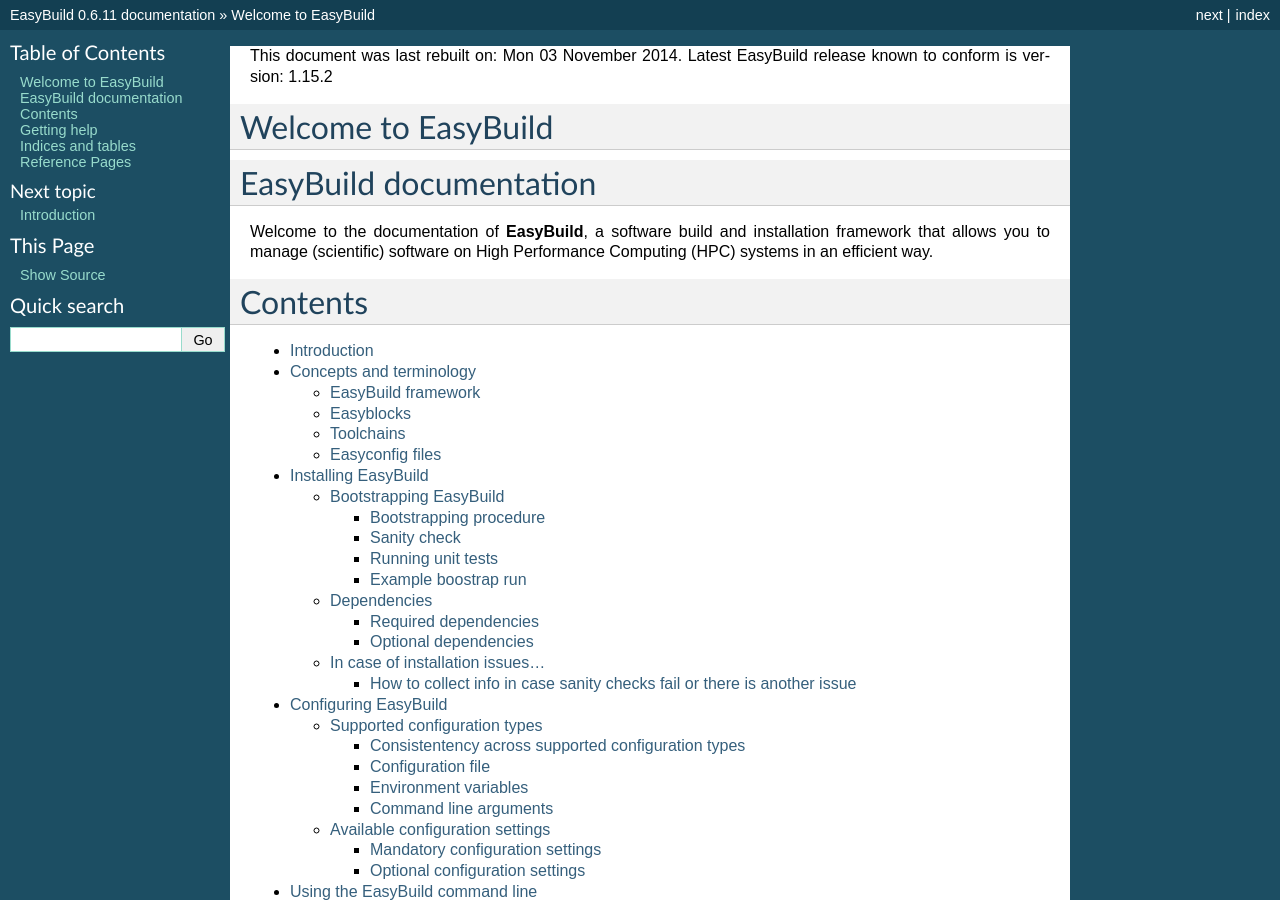
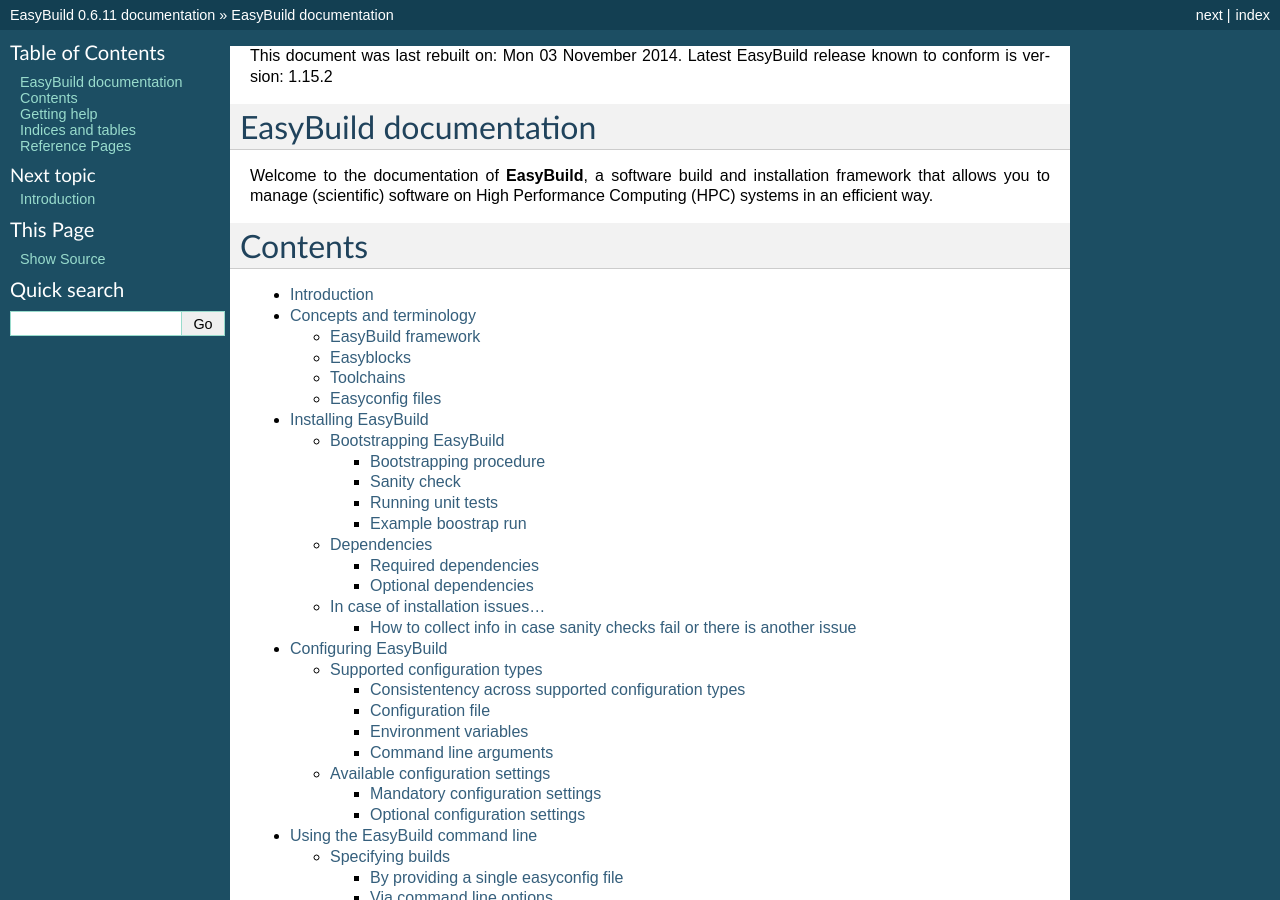
Before and after one commit to easybuilders/easybuild, a Sphinx documentation site: the page built from docs/index.rst, in a window 1280 px wide and 900 px high. Built offline with Sphinx 7.4.7, drawn with Linux system fonts in a browser that asks for light colours; some of the changed text lies outside the part shown.

Commit message:
remove welcome
Signed-off-by: Fotis Georgatos <fotis@cern.ch>

```diff
--- a/docs/index.rst
+++ b/docs/index.rst
@@ -5,13 +5,6 @@
 
 
 This document was last rebuilt on: |today|. Latest EasyBuild release known to conform is version: 1.15.2
-
-Welcome to EasyBuild
-====================
-
-.. rubric: Everything you need to know about EasyBuild
-  , the efficient way to manage software on High Performance Computing (HPC) platforms.
-
 
 EasyBuild documentation
 =======================
```
